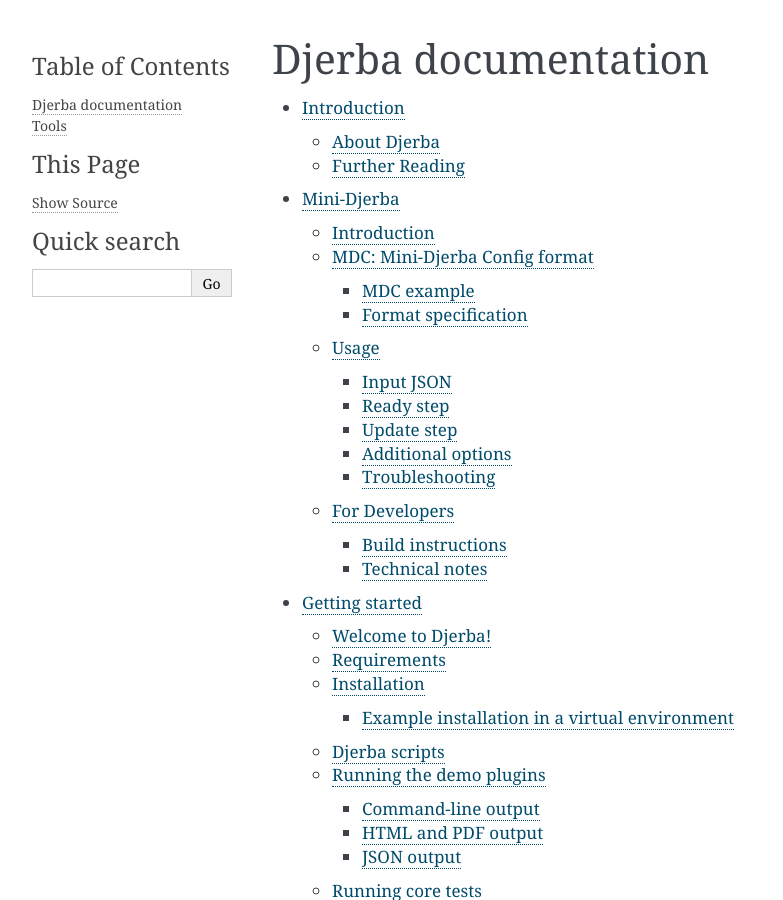
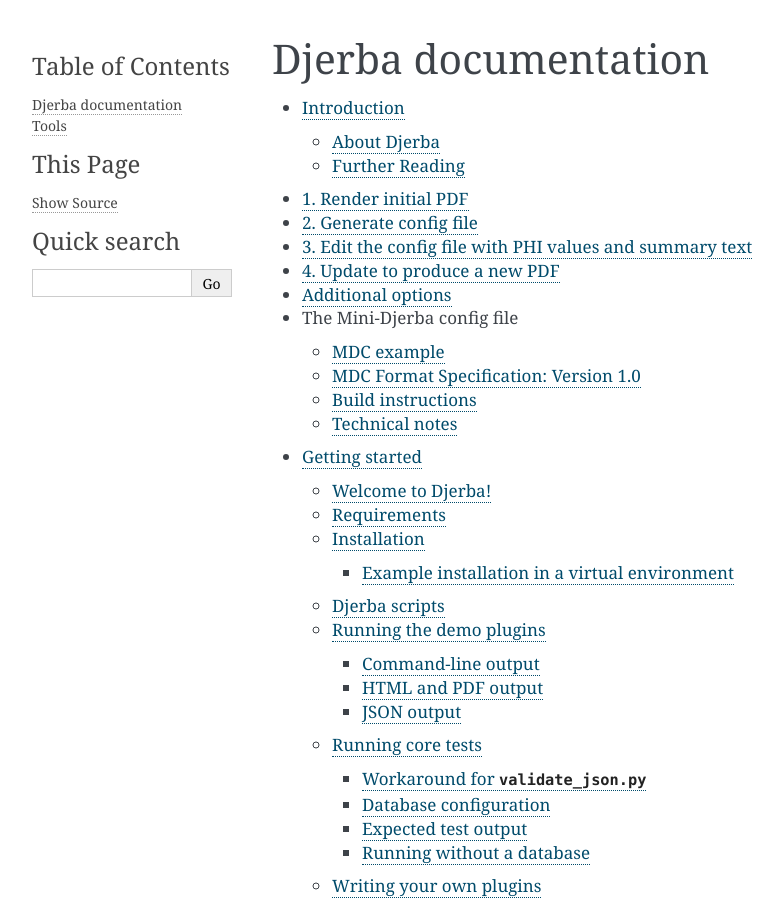
Before and after one commit to oicr-gsi/djerba, a Sphinx documentation site: the page built from doc/index.rst, in a window 1280 px wide and 900 px high. Shown: the whole window, without its empty margins (148-931 px from the left). Built offline with Sphinx 7.4.7, drawn with Linux system fonts in a browser that asks for light colours; part of the change alters nothing that is shown.

Commit message:
Update mini-Djerba config

````diff
--- a/doc/mini_djerba.md
+++ b/doc/mini_djerba.md
@@ -1,19 +1,103 @@
-# Mini-Djerba
+<h1><a id="top"></a>Mini-Djerba</h1>
 
-## Introduction
+<h2><a id="contents"></a>Contents</h2>
 
-Mini-Djerba allows clinical geneticists to update personal health information (PHI) and edit the results summary in a Djerba report.
+- [Introduction](#intro)
+- [Usage](#usage)
+- [Troubleshooting](#trouble)
+- [The Mini-Djerba config file](#mdc_format)
+- [The JSON input file](#json)
+- [For Developers](#devel)
+
+<h2><a id="intro"></a> Introduction</h2>
+
+Mini-Djerba allows a clinical geneticist to update personal health information (PHI) and edit the results summary in a Djerba report.
+
+Input to mini-djerba is a file in [JSON format](https://en.wikipedia.org/wiki/JSON) containing clinical report data. Filenames are typically of the form `[report_id].json`, eg. `100-009-005_LCM3-v1_report.json`.
 
 Steps are as follows:
-1. Generate a config file in MDC format
-2. Edit the MDC file with PHI values and summary text
-3. Use the MDC file to generate a PDF with the updated PHI and summary
+1. Render an initial PDF file for inspection
+2. Generate a config file
+3. Edit the config file with PHI values and summary text
+4. Use the config file to generate a new PDF with the updated PHI and summary
 
 Mini-Djerba is distributed as a single, executable file. It is a command-line application; run with `-h` for help.
 
-## MDC: Mini-Djerba Config format
+In brief, usage is `mini-djerba [mode] [options]`
 
-MDC files (mini-Djerba config, file extension `.mdc`) specify the PHI and summary in a compact, text-based format.
+Available modes are:
+- `render`: Make a PDF from JSON input, without any changes
+- `setup`: Generate a config file to be updated by the user
+- `update`: Use the JSON input and config file to generate an *updated* PDF document
+
+<h2><a id="usage"></a>Usage</h2>
+
+### 1. Render initial PDF
+
+The `render` mode converts a JSON document to PDF format. In other words, it goes from the machine-readable format to human-readable.
+
+Example:
+
+```
+mini-djerba render -j report.json
+```
+
+The default location for output is a PDF file in the current working directory named `[report_id].json`.
+
+### 2. Generate config file
+
+The config file is in MDC (mini-Djerba config) format. This is a simple text-based format defined for mini-Djerba. See [MDC format](#mdc_format) for details.
+
+The file is generated in `setup` mode. The `-j` option inserts summary text drafted by a genome interpreter, for subsequent editing. Running without `-j` produces a "blank" MDC file.
+
+Example:
+```
+mini-djerba setup -j report.json
+```
+
+### 3. Edit the config file with PHI values and summary text
+
+- This can be done in any text editor, eg. [nano](https://www.nano-editor.org/), [Notepad](https://apps.microsoft.com/detail/9MSMLRH6LZF3?hl=en-US&gl=US) for Windows, [Emacs](https://www.gnu.org/software/emacs/), [Vim](https://www.vim.org/).
+- Using a full-featured word processor such as MS Word is unnecessary; if doing so, output must be saved in plain-text format.
+- See [MDC format](#mdc_format) for details and an example config file.
+
+### 4. Update to produce a new PDF
+
+We now bring the input PDF and config file together, to produce an updated report PDF.
+
+Example:
+```
+mini-djerba update -j report.json -c config.mdc
+```
+
+This will write a new JSON file with _updated_ PHI and summary text. The default location for output is a PDF file in the current working directory named `[report_id].json`.
+
+Note the default is the same as for the `render` option in Step 1, so it may overwrite the previous output -- but this should not be an issue, as the PDF generated in this step is the version to be uploaded for clinical use.
+
+### Additional options
+
+For a full listing of command-line options, run with `-h`:
+
+```
+mini_djerba -h
+mini_djerba render -h
+mini_djerba setup -h
+mini_djerba update -h
+```
+
+<h2><a id="trouble"></a>Troubleshooting</h2>
+
+There are 3 main types of error in mini-Djerba:
+
+1. **Incorrectly formatted MDC file:** Check the [MDC documentation](#mdc_format) and try again.
+2. **Mismatched plugin versions:** Mini-Djerba is built with a self-contained set of Djerba plugins. A Djerba JSON report may have been generated with _newer_ plugin versions than the ones in mini-Djerba; this is cause for a warning, which can be overridden with the `--force` option. Running with mismatched plugin versions will _usually_ work correctly, but may result in errors. Alternatively, upgrade to a newer version of mini-Djerba.
+3. **Unexpected errors:** Mini-Djerba is tested before release, but unexpected errors may occur from time to time.
+
+In the first two cases, `mini-djerba` will print an informative error message to the command line. In the third, the error is likely to be more technical. If in doubt, consult the Djerba developers.
+
+## <a name="mdc_format"></a>The Mini-Djerba config file
+
+MDC files (mini-Djerba config, file extension `.mdc`) specify the PHI and summary in a compact, text-based format. It is a simple, text-based format developed for Mini-Djerba.
 
 ### MDC example
 
@@ -35,7 +119,7 @@ hospital_name_and_address = HOSPITAL NAME AND ADDRESS
 
 ```
 
-### Format specification
+### MDC Format Specification: Version 1.0
 
 The following elements _must_ appear in this order:
 1. A section with exactly 8 entries of the form `key = value`
@@ -56,57 +140,14 @@ These entries may occur in any order, but _must_ be present and have non-empty v
 
 Summary text must be non-empty. Leading or trailing whitespace will be removed before the text is inserted into the report; but whitespace, including line breaks, may occur within the text block. Formatting with [Markdown notation](https://www.markdownguide.org/cheat-sheet/) and/or HTML tags is supported. This enables the user to create or edit bold/italic text, hyperlinks, etc.
 
-## Usage
+<h2><a id="json"></a>The JSON input file</h2>
 
-Using Mini-Djerba consists of two steps:
-1. *Ready:* Read an input JSON file and generate the MDC
-2. *Update:* Edit the MDC as needed, and produce HTML and PDF output
-
-### Input JSON
-
-The Djerba JSON document is produced as part of the report drafting process by the Clinical Genome Interpretation team. It is a machine-readable file containing the data needed to produce a clinical report.
+The Djerba [JSON](https://en.wikipedia.org/wiki/JSON) document is produced as part of the report drafting process by the Clinical Genome Interpretation team. It is a machine-readable file containing the data needed to produce a clinical report.
 
 The JSON is _not_ intended to be edited by hand; mini-Djerba gets the user inputs it needs from the MDC file.
 
-### Ready step
 
-This step generates the MDC file. Using a Djerba JSON file as input will insert report text drafted by CGI, for subsequent editing.
-
-```
-mini_djerba ready -j djerba_report.json
-```
-
-The above command writes a file called `config.mdc` in the current directory.
-
-### Update step
-
-After editing the MDC file, generate an updated report as follows:
-
-```
-mini_djerba update -c config.mdc -j djerba_report.json --pdf
-```
-
-### Additional options
-
-For a full listing of command-line options, run with `-h`:
-
-```
-mini_djerba -h
-mini_djerba ready -h
-mini_djerba update -h
-```
-
-### Troubleshooting
-
-There are 3 main types of error in mini-Djerba:
-
-1. **Incorrectly formatted MDC file:** Check the MDC specification and try again.
-2. **Mismatched plugin versions:** Mini-Djerba is built with a self-contained set of Djerba plugins. A Djerba JSON report may have been generated with _newer_ plugin versions than the ones in mini-Djerba; this is cause for a warning, which can be overridden with the `--force` option. Running with mismatched plugin versions will _usually_ work correctly, but may result in errors. Alternatively, upgrade to a newer version of mini-Djerba.
-3. **Unexpected errors:** Mini-Djerba is tested before release, but unexpected errors may occur from time to time.
-
-In the first two cases, `mini-djerba` will print an informative error message to the command line. In the third, the error is likely to be more technical. If in doubt, consult the Djerba developers.
-
-## For Developers
+<h2><a id="devel"></a> For Developers</h2>
 
 ### Build instructions
 
@@ -121,3 +162,7 @@ Key/value parsing is done with the Python [configparser](https://docs.python.org
 The MDC file format is implemented in Djerba as the [mdc class](https://github.com/oicr-gsi/djerba/blob/main/src/lib/djerba/util/mini/mdc.py#L14).
 
 Tests are in the [TestMDC class](https://github.com/oicr-gsi/djerba/blob/main/src/test/util/mini/test_mini.py#L16).
+
+-----------------
+
+[Back to top](#top)
````
